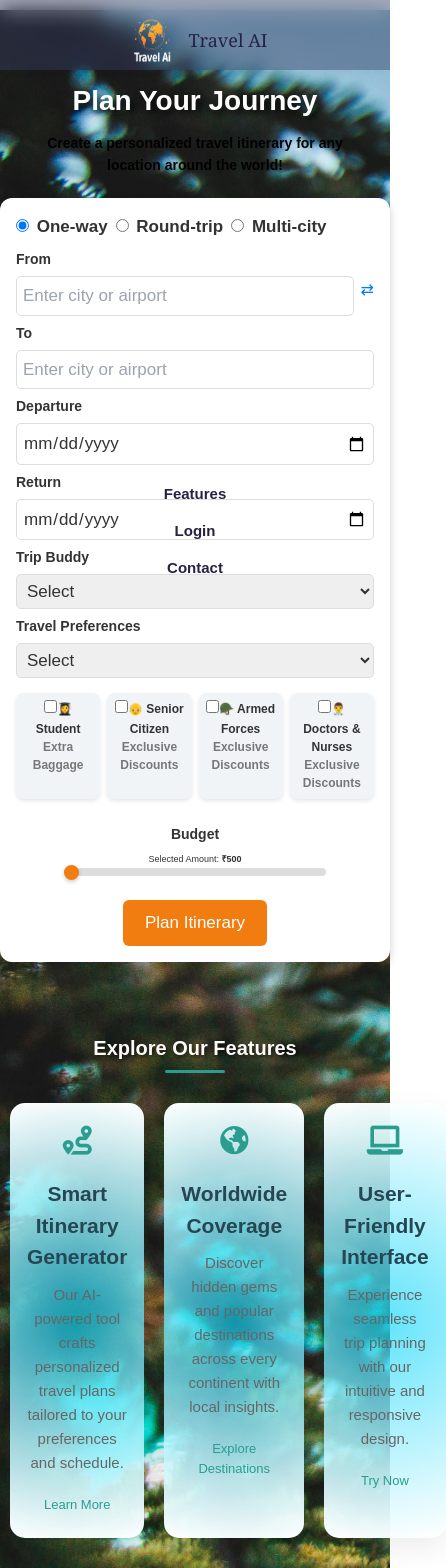
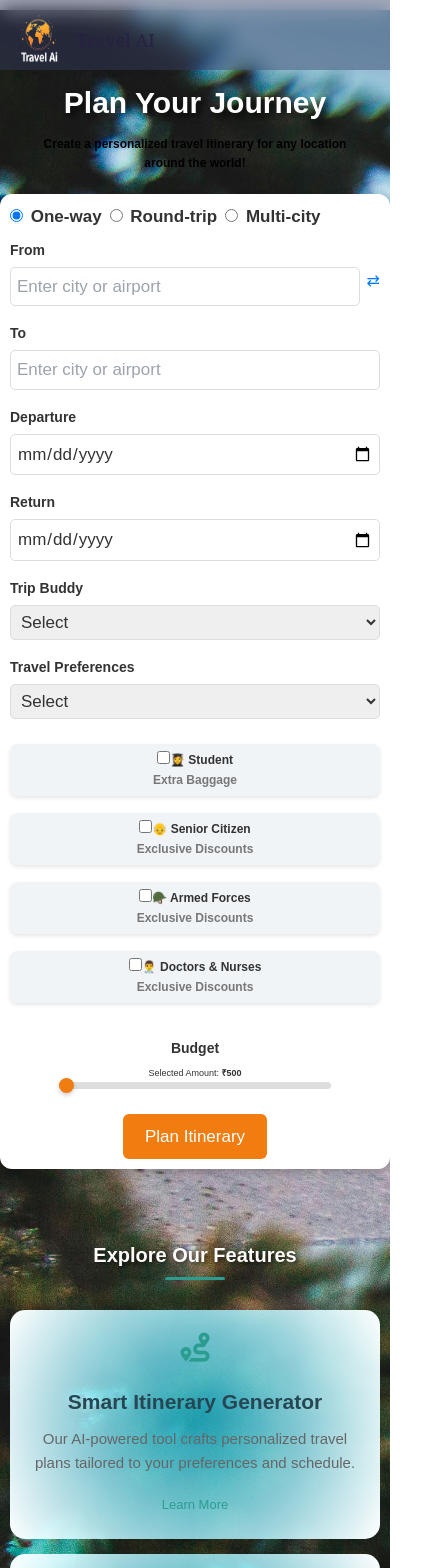
Before and after one commit to Aryanj33/TravelAI, a React (Vite) app: page / in a window 390 px wide. Shown: the top 1568 px of the page, 446 px wide, since content can reach past the window. Built offline with nearby package versions, Linux system fonts and the light colour scheme.

Commit message:
responsive

```diff
--- a/src/components/Home.css
+++ b/src/components/Home.css
@@ -921,3 +921,82 @@ body {
       transform: scale(1);
     }
   }
+
+/* Enhance responsiveness for medium to small devices */
+@media (max-width: 1024px) {
+    .navbar {
+        flex-wrap: wrap;
+        padding: 1rem;
+    }
+
+    .hero h2 {
+        font-size: 4rem;
+    }
+
+    .hero p {
+        font-size: 2rem;
+    }
+
+    .flight-search-container {
+        padding: 1rem;
+    }
+
+    .search-fields {
+        flex-wrap: wrap;
+    }
+
+    .field {
+        flex: 1 1 calc(50% - 1rem);
+        margin-bottom: 1rem;
+    }
+
+    .special-fares {
+        flex-direction: column;
+    }
+
+    .special-fares .fare-option {
+        margin-bottom: 1rem;
+    }
+}
+
+@media (max-width: 480px) {
+    .navbar ul {
+        flex-direction: column;
+        align-items: center;
+        gap: 0.5rem;
+    }
+
+    .navbar ul li a {
+        font-size: 1.4rem;
+    }
+
+    .hero h2 {
+        font-size: 3rem;
+    }
+
+    .hero p {
+        font-size: 1.2rem;
+    }
+
+    .features-grid {
+        flex-direction: column;
+        gap: 1.5rem;
+    }
+
+    .features .feature-item {
+        max-width: 100%;
+    }
+
+    .footer-container {
+        flex-direction: column;
+        text-align: center;
+    }
+
+    .contact-form input, .contact-form textarea, .newsletter-form input {
+        width: 100%;
+    }
+
+    .footer-bottom {
+        font-size: 1rem;
+    }
+}
--- a/src/components/ItineraryPage.css
+++ b/src/components/ItineraryPage.css
@@ -522,5 +522,5 @@
 }
 
 .slick-center {
-    transform: scale(1.05);
+  transform: scale(1.05);
 }
```
Also changed, not shown: src/components/ItineraryPage.jsx (+2 -6 lines). Lines whose indentation alone changed are shown as unchanged.
